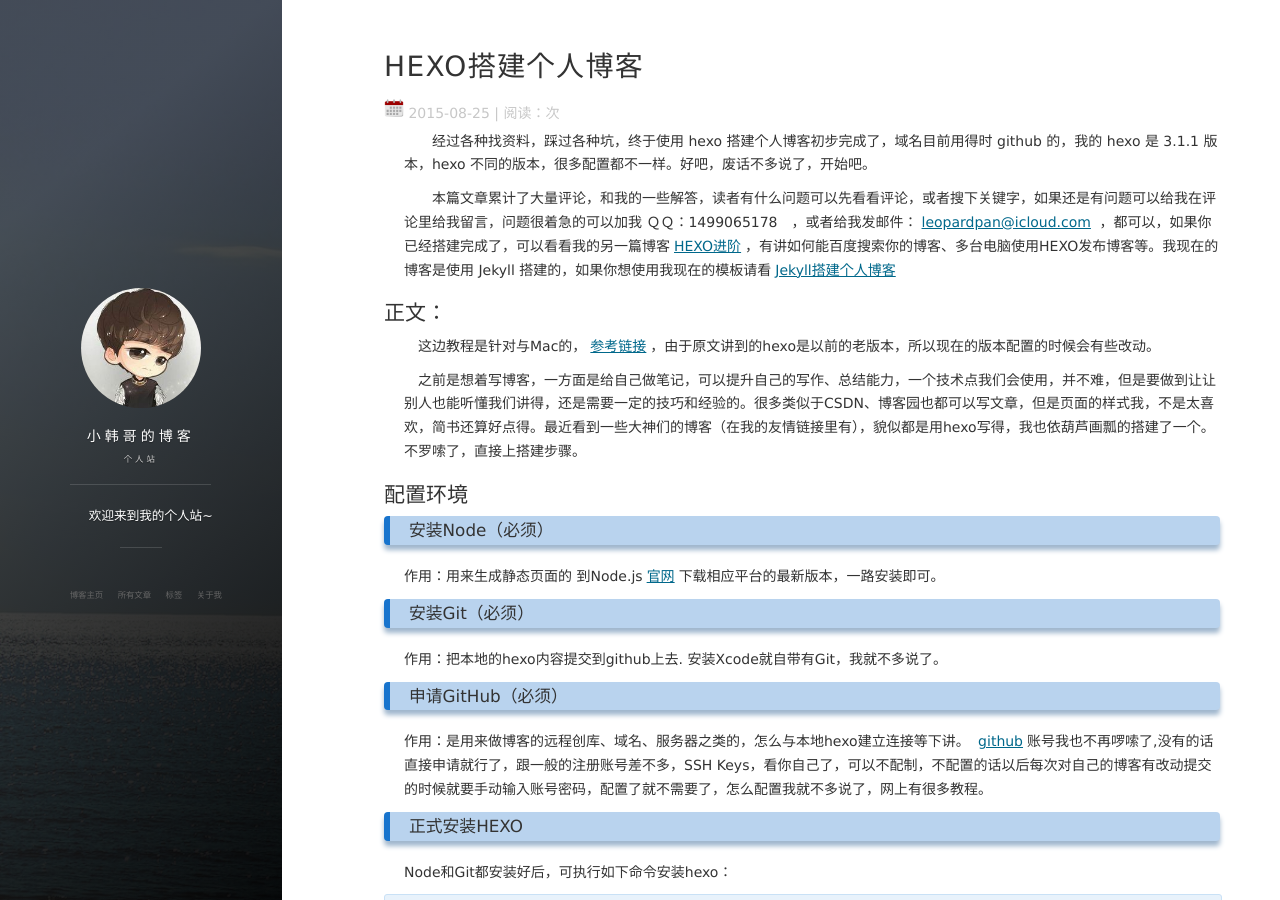
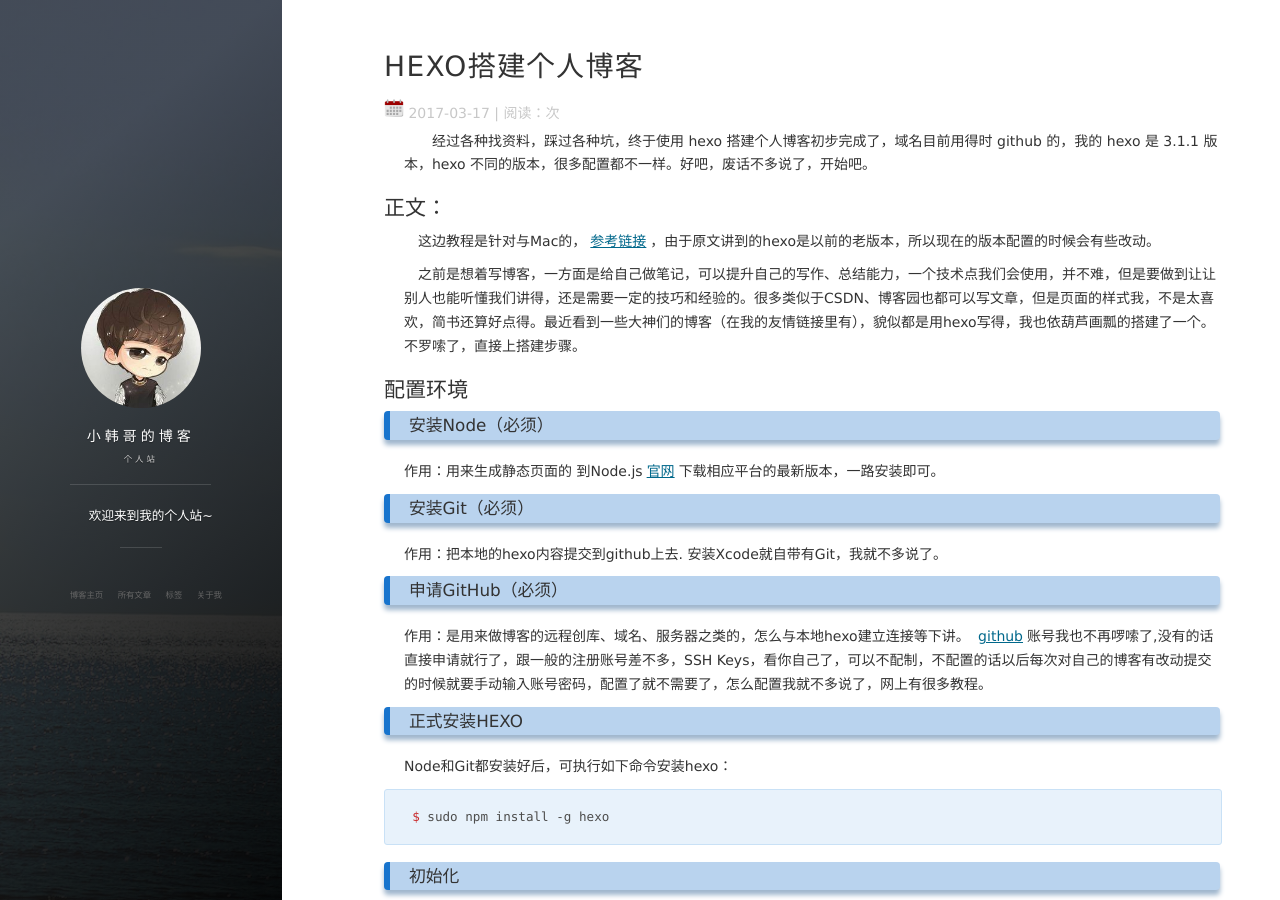
Before and after one commit to xiaohange/xiaohange.github.io, a Jekyll site: the page built from _posts/2017-03-17-HEXO搭建个人博客.md, in a window 1280 px wide and 900 px high. Built offline with Jekyll 4.4.1, drawn with Linux system fonts in a browser that asks for light colours; nearby versions of some CDN libraries; comment, search, counter and statistics services are not loaded; some of the changed text lies outside the part shown.

Commit message:
no message

```diff
--- a/_posts/2017-03-17-HEXO搭建个人博客.md
+++ b/_posts/2017-03-17-HEXO搭建个人博客.md
@@ -1,15 +1,12 @@
 ---
 layout: post
 title: "HEXO搭建个人博客"
-date: 2015-08-25
+date: 2017-03-17
 description: "HEXO配置，HEXO+Github，搭建自己的博客"
 tag: 博客
 ---
 
 　　经过各种找资料，踩过各种坑，终于使用 hexo 搭建个人博客初步完成了，域名目前用得时 github 的，我的 hexo 是 3.1.1 版本，hexo 不同的版本，很多配置都不一样。好吧，废话不多说了，开始吧。
-
-　　本篇文章累计了大量评论，和我的一些解答，读者有什么问题可以先看看评论，或者搜下关键字，如果还是有问题可以给我在评论里给我留言，问题很着急的可以加我 ＱＱ：1499065178　，或者给我发邮件：[leopardpan@icloud.com](mailto:leopardpan@icloud.com)  ，都可以，如果你已经搭建完成了，可以看看我的另一篇博客[HEXO进阶](http://baixin.io/2016/06/HEXO_Advanced/)，有讲如何能百度搜索你的博客、多台电脑使用HEXO发布博客等。我现在的博客是使用 Jekyll 搭建的，如果你想使用我现在的模板请看[Jekyll搭建个人博客](http://baixin.io/2016/10/jekyll_tutorials1/)
-
 
 ## 正文：
 　这边教程是针对与Mac的，[参考链接](http://ibruce.info/2013/11/22/hexo-your-blog/?utm_source=tuicool)，由于原文讲到的hexo是以前的老版本，所以现在的版本配置的时候会有些改动。
@@ -195,5 +192,3 @@
 > 答：首先确认 hexo d 命令执行是否报错，如果没有报错，再查看一下你的 github 的 username.github.io 仓库，你的博客是否已经成功提交了，你的 github 邮箱也要通过验证才行。
 
 <p> </p>
-
-转载请注明原地址，潘柏信的博客：[http://leopardpan.github.io](http://leopardpan.github.io) 谢谢！
```
